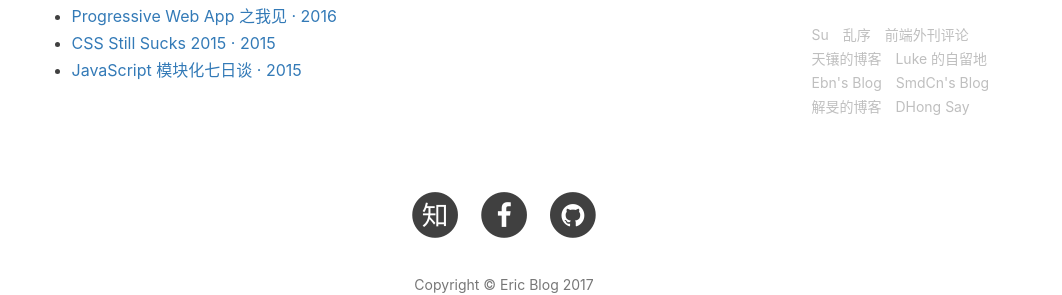
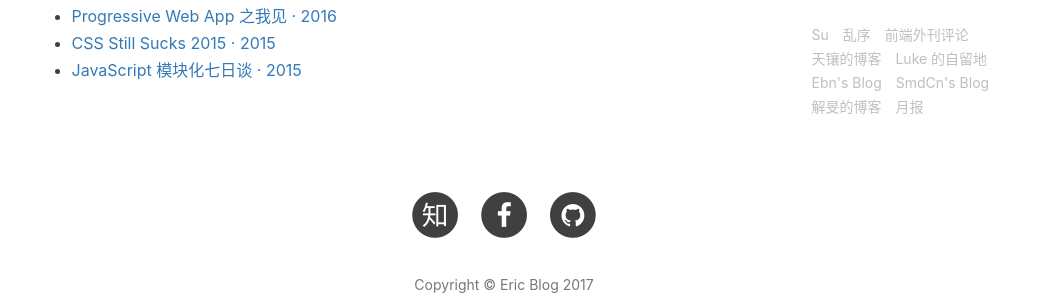
Before and after one commit to jxderic/jxderic.github.io, a Jekyll site: the page built from about.html, in a window 1280 px wide. Shown: the part 858-1153 px from the top of the page, without its empty margins (136-1198 px from the left). Built offline with Jekyll 4.4.1, drawn with Linux system fonts in a browser that asks for light colours; nearby versions of some CDN libraries; comment, search, counter and statistics services are not loaded.

Commit message:
Update _config.yml

```diff
--- a/_config.yml
+++ b/_config.yml
@@ -113,7 +113,7 @@ friends: [
         title: "解旻的博客",
         href: "http://xieminis.me/"
     },{
-        title: "DHong Say",
-        href: "http://dhong.co"
+        title: "月报",
+        href: "http://www.kancloud.cn/jsfront/month"
     }
 ]
```
